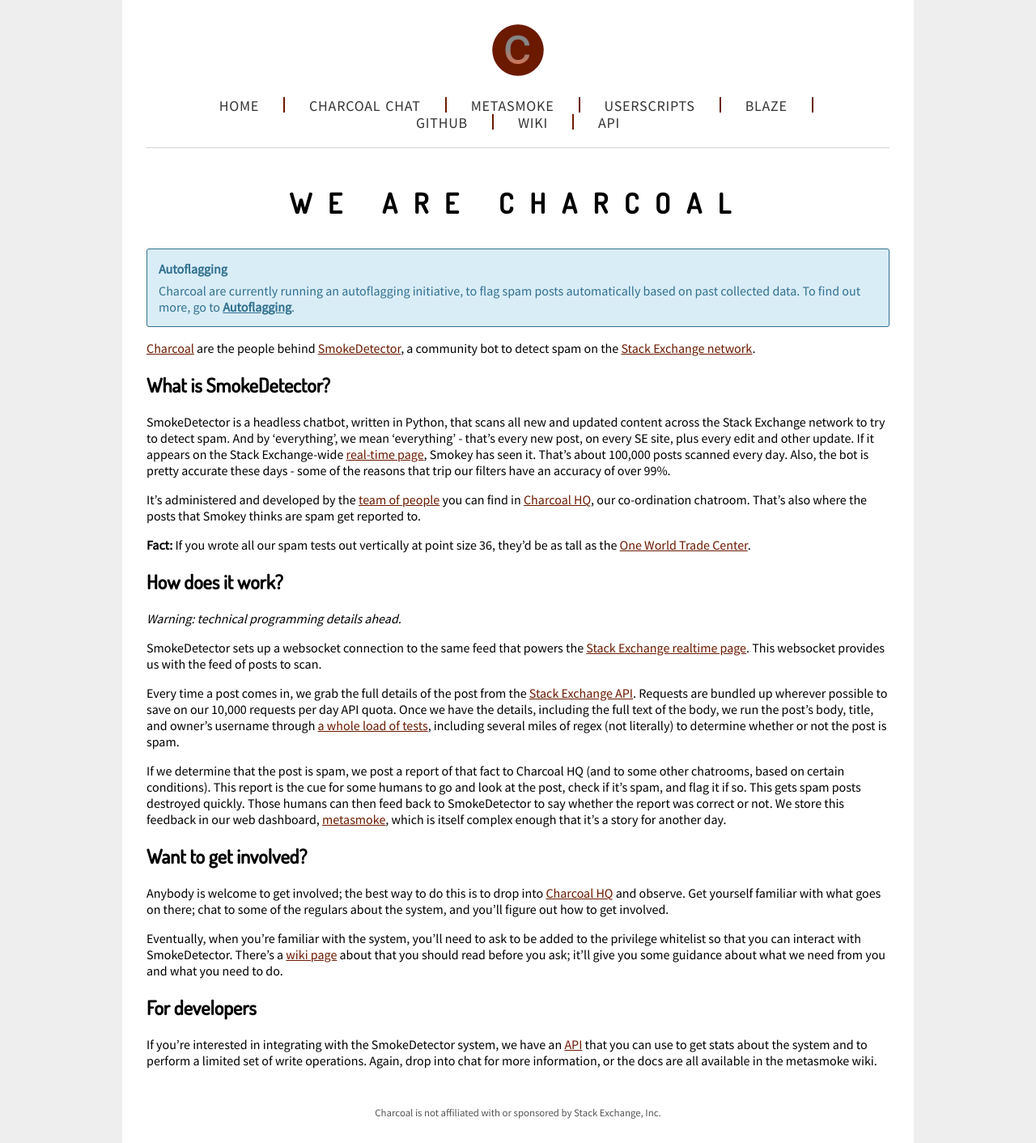
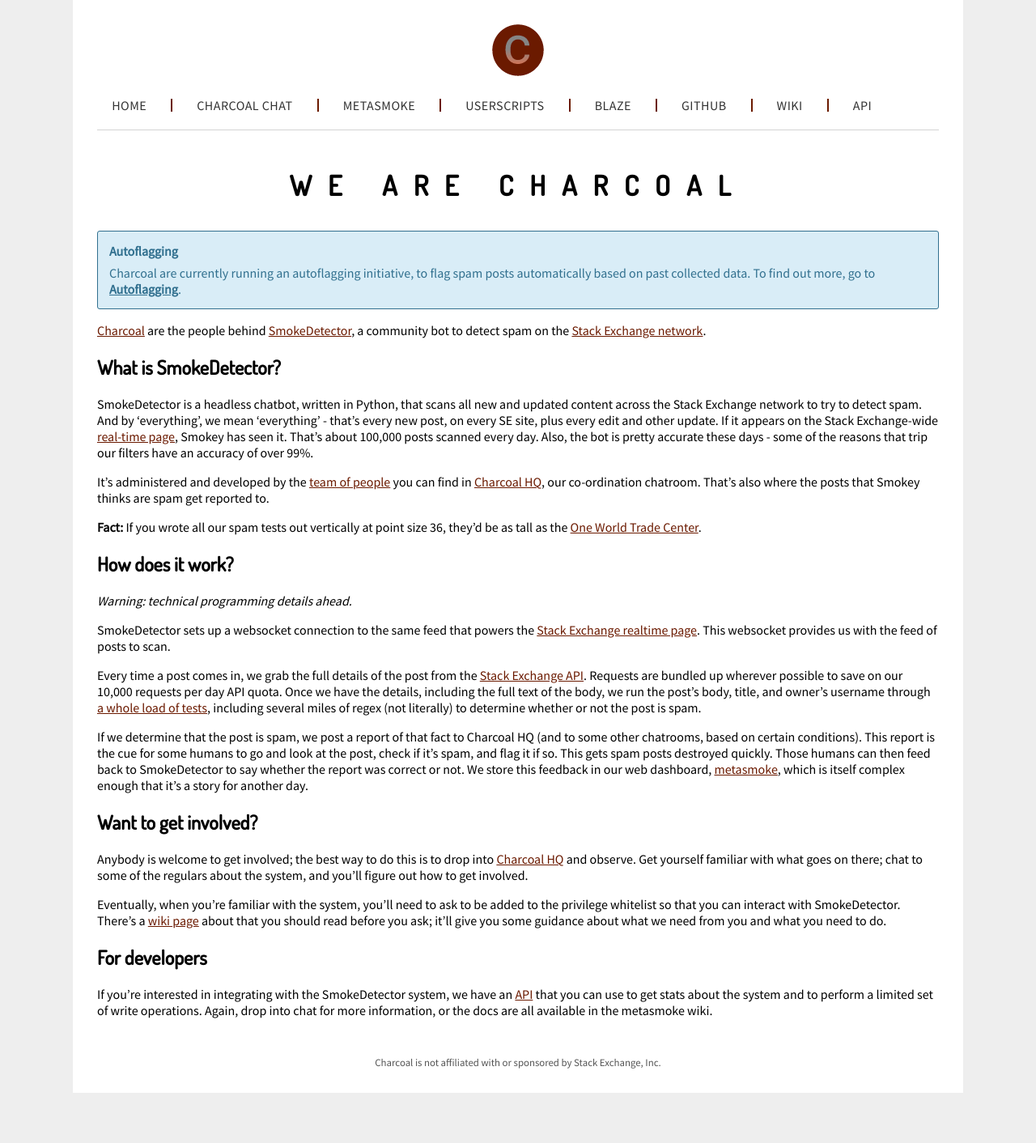
Before and after one commit to Charcoal-SE/charcoal-se.github.io, a Jekyll site: the page built from index.md, in a window 1280 px wide. Shown: the whole page at 81% size. Built offline with Jekyll 4.4.1, drawn with Linux system fonts in a browser that asks for light colours; our own code applies the rules of GitHub Pages for plain Markdown files; comment, search, counter and statistics services are not loaded; after the commit the page ends 1350 px from its top, so only the background shows below that.

Commit message:
More responsive; shrink nav items

```diff
--- a/assets/css/application.css
+++ b/assets/css/application.css
@@ -53,7 +53,7 @@
 
 .body-container {
   width: 70%;
-  min-width: 978px;
+  min-width: 768px;
   background: white;
   padding: 30px;
   margin-left: auto;
@@ -62,6 +62,13 @@
   flex-direction: column;
   min-height: 100vh;
   box-sizing: border-box;
+}
+
+@media (max-width: 1567px) {
+  .body-container {
+    width: 100%;
+    max-width: 1100px;
+  }
 }
 
 .header {
@@ -98,6 +105,10 @@
   text-decoration: underline;
 }
 
+.navigation {
+  margin-left: -30px;
+  margin-right: -30px;
+}
 .navigation div {
   display: inline-block;
   border: 0 solid #6B1A00;
@@ -111,11 +122,10 @@
 
 .navigation a, .navigation a:visited {
   text-decoration: none;
-  font-variant: small-caps;
+  text-transform: uppercase;
   color: #333;
   margin: 0 30px;
   transition: all 0.2s ease;
-  font-size: 1.6em;
   letter-spacing: 0.03em;
 }
 
@@ -123,11 +133,7 @@
   /* Hack courtsey of http://stackoverflow.com/a/14978871/4622463 */
   text-shadow: 1px 0 0 #6B1A00;
   letter-spacing: 0.03em;
-  font-variant: small-caps;
   color: #6B1A00;
-  margin: 0 30px;
-  transition: all 0.2s ease;
-  font-size: 1.6em;
 }
 
 .footer {
```
